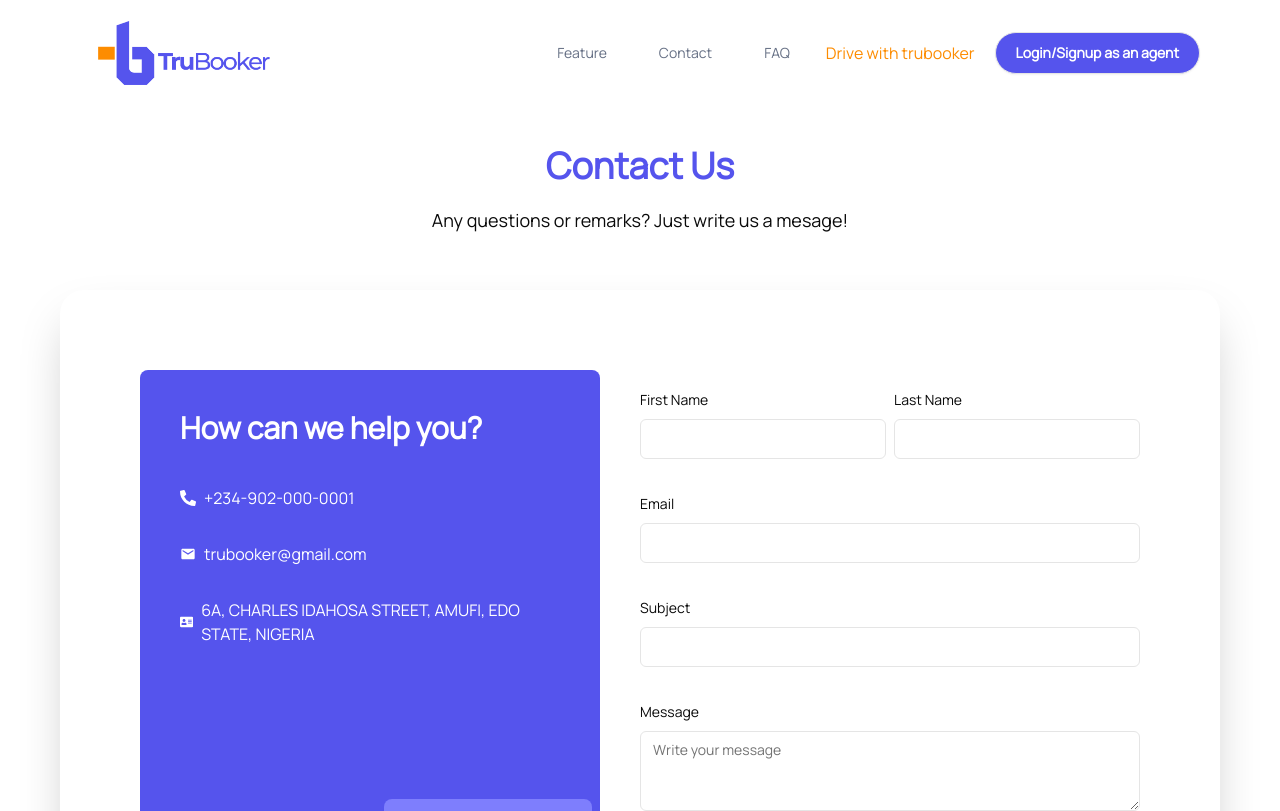
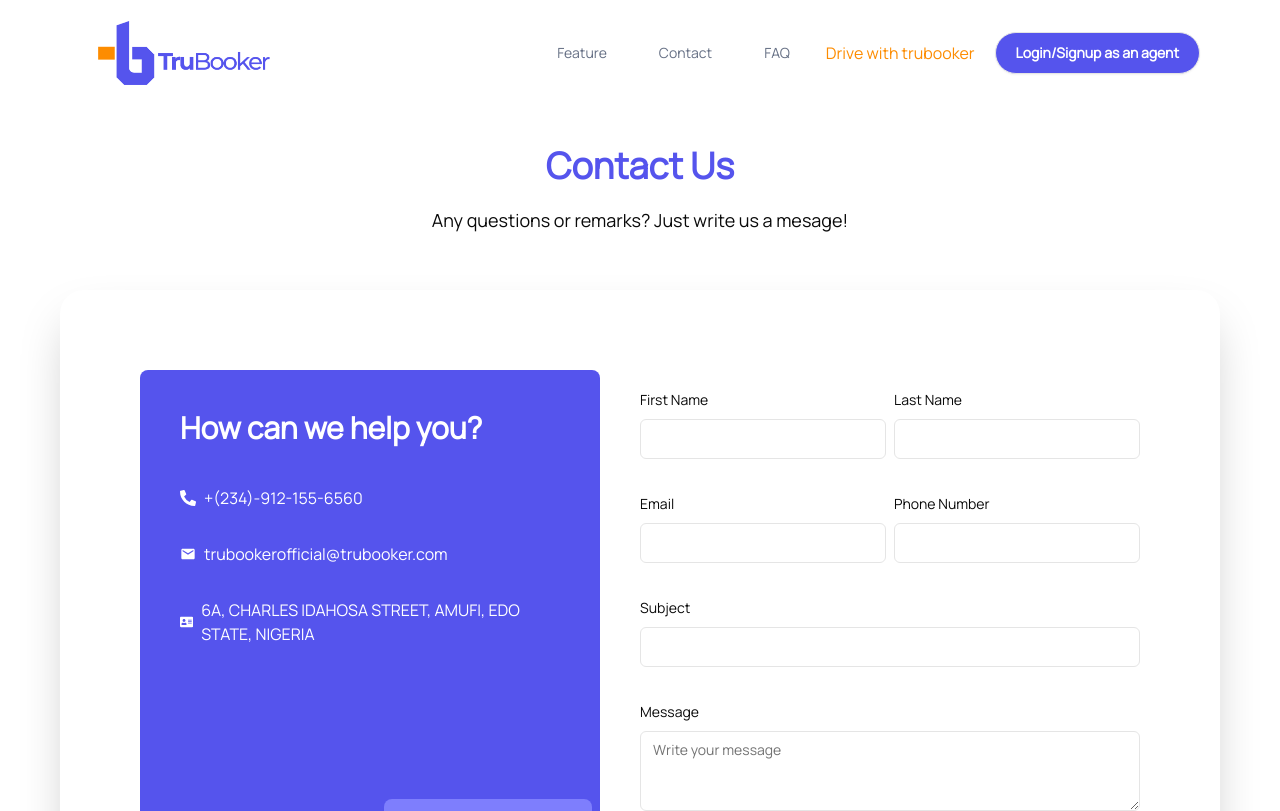
Before and after one commit to trubooker/trubooker-landing-page, a Next.js app: page /contact in a window 1280 px wide. Shown: the top 811 px of the page. Built offline with nearby package versions, Linux system fonts and the light colour scheme.

Commit message:
chore: bypassing sending mail from the FE. awaiting endpoint

```diff
--- a/src/components/Contact/body/contactDetails/index.tsx
+++ b/src/components/Contact/body/contactDetails/index.tsx
@@ -22,14 +22,14 @@
                 <FaPhoneAlt className="w-4 h-4" />
                 <p className="text-xs md:text-base">
                   {" "}
-                  <Link href={"tel:+234-902-000-0001"}>+234-902-000-0001</Link>
+                  <Link href={"tel:09121556560"}>+(234)-912-155-6560</Link>
                 </p>
               </li>
               <li className="flex gap-x-2 my-8 mt-5 mx-auto justify-start items-center">
                 <MdEmail className="w-4 h-4" />
                 <p className="text-xs md:text-base">
-                  <Link href={"mailto:trubooker@gmail.com"}>
-                    trubooker@gmail.com
+                  <Link href={"mailto:trubookerofficial@trubooker.com"}>
+                    trubookerofficial@trubooker.com
                   </Link>
                 </p>
               </li>
--- a/src/components/Contact/body/contactForm/index.tsx
+++ b/src/components/Contact/body/contactForm/index.tsx
@@ -22,6 +22,10 @@
   const contactFormSchema = z.object({
     firstName: z.string().min(1, { message: "First name is required" }),
     lastName: z.string().min(1, { message: "Last name is required" }),
+    phone: z
+      .string()
+      .min(1, { message: "Phone number is required" })
+      .max(11, { message: "Phone number is too long" }),
     email: z
       .string()
       .email({ message: "Email is invalid" })
@@ -44,13 +48,11 @@
   const onSubmit = async (values: z.infer<typeof contactFormSchema>) => {
     setIsLoading(true);
     try {
-      await Send({ ...values });
+      // await Send({ ...values });
 
       setIsLoading(false);
-      console.log("Email sent successfully!");
     } catch (error) {
       setIsLoading(false);
-      console.log("Failed to send email:", error);
     }
   };
 
@@ -87,7 +89,7 @@
                 )}
               />
             </div>
-            {/* <div className="grid grid-rows-none space-y-8 xl:space-y-0 gap-x-2 xl:grid-cols-2 xl:justify-between w-full"></div> */}
+            <div className="grid grid-rows-none space-y-8 xl:space-y-0 gap-x-2 xl:grid-cols-2 xl:justify-between w-full">
               <FormField
                 control={form.control}
                 name="email"
@@ -101,6 +103,20 @@
                   </FormItem>
                 )}
               />
+              <FormField
+                control={form.control}
+                name="phone"
+                render={({ field }) => (
+                  <FormItem>
+                    <FormLabel>Phone Number</FormLabel>
+                    <FormControl>
+                      <Input className="h-10" type="number" {...field} />
+                    </FormControl>
+                    <FormMessage />
+                  </FormItem>
+                )}
+              />
+            </div>
             <FormField
               control={form.control}
               name="subject"
```
Also changed, not shown: src/lib/mail/contactTemplate.ts (renamed from src/lib/contactTemplate.ts), src/lib/mail/index.ts (renamed from src/lib/mail.ts). Lines whose indentation alone changed are shown as unchanged.
